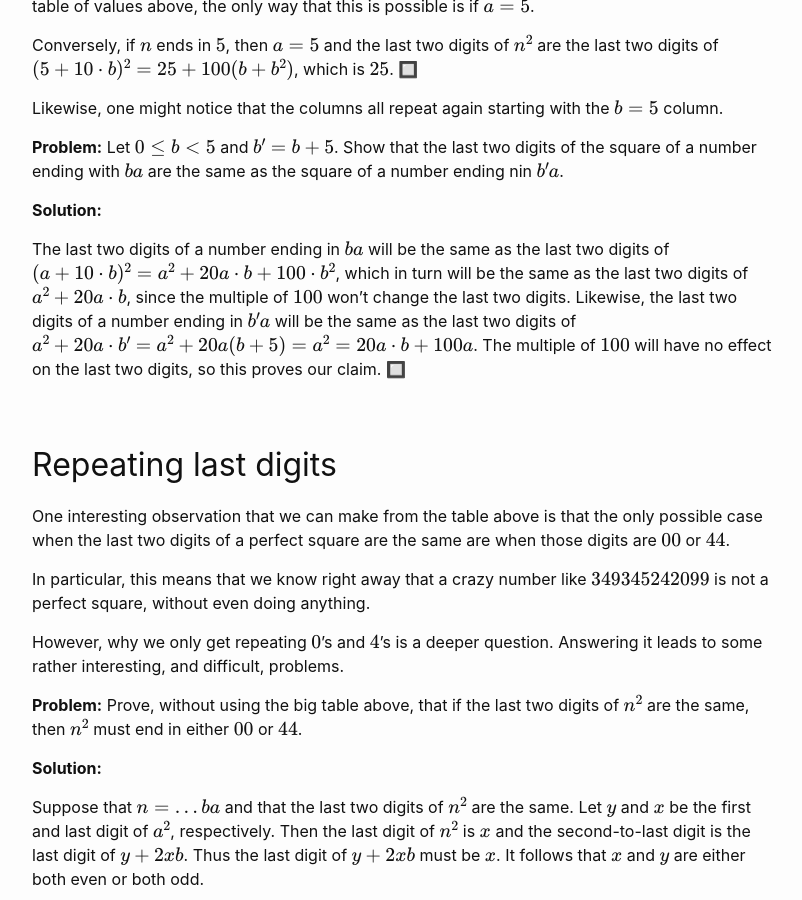
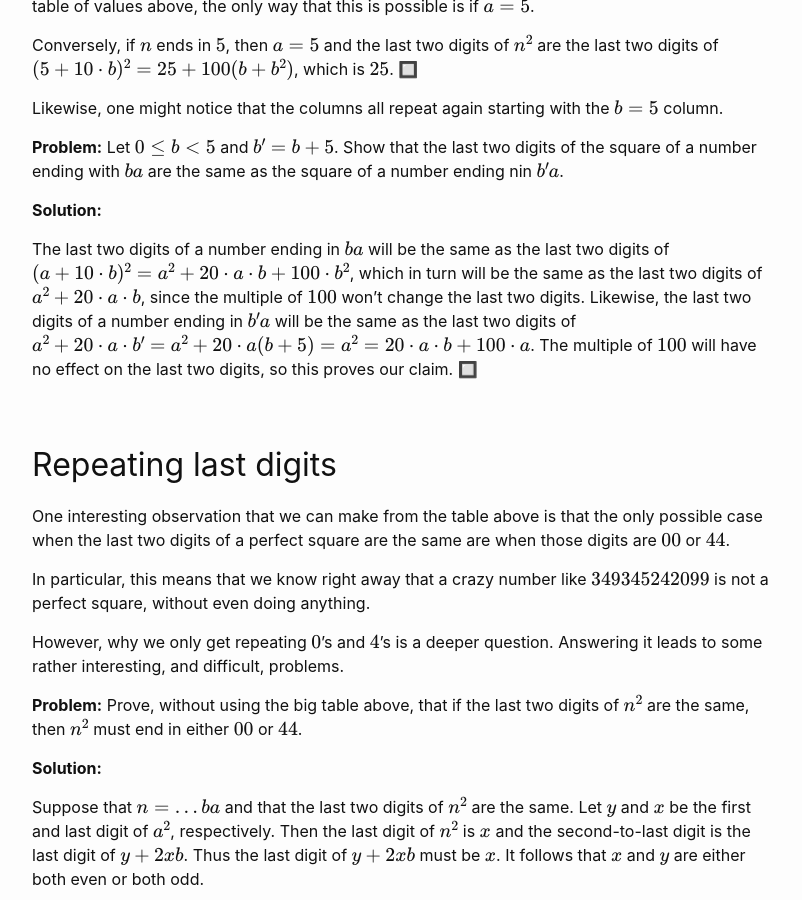
Before and after one commit to wcasper/competitivemath, a Jekyll site: the page built from _posts/2023-02-10-Week-1.md, in a window 1280 px wide and 900 px high, scrolled down 2566 px. Shown: the whole window, without its empty margins (238-1040 px from the left). Built offline with Jekyll 4.4.1, drawn with Linux system fonts in a browser that asks for light colours; emoji names are drawn with the system emoji font.

Commit message:
fixed typo

```diff
--- a/_posts/2023-02-10-Week-1.md
+++ b/_posts/2023-02-10-Week-1.md
@@ -97,8 +97,8 @@ Likewise, one might notice that the columns all repeat again starting with the $
 
 **Solution:**
 
-The last two digits of a number ending in $$ba$$ will be the same as the last two digits of $$(a + 10\cdot b)^2 = a^2 + 20a\cdot b + 100\cdot b^2$$, which in turn will be the same as the last two digits of $$a^2 + 20a\cdot b$$, since the multiple of $$100$$ won't change the last two digits.
-Likewise, the last two digits of a number ending in $$b'a$$ will be the same as the last two digits of $$a^2 + 20a\cdot b' = a^2 + 20a(b + 5) = a^2 = 20a\cdot b + 100a$$.  The multiple of $$100$$ will have no effect on the last two digits, so this proves our claim.
+The last two digits of a number ending in $$ba$$ will be the same as the last two digits of $$(a + 10\cdot b)^2 = a^2 + 20\cdot a\cdot b + 100\cdot b^2$$, which in turn will be the same as the last two digits of $$a^2 + 20\cdot a\cdot b$$, since the multiple of $$100$$ won't change the last two digits.
+Likewise, the last two digits of a number ending in $$b'a$$ will be the same as the last two digits of $$a^2 + 20\cdot a\cdot b' = a^2 + 20\cdot a(b + 5) = a^2 = 20\cdot a\cdot b + 100\cdot a$$.  The multiple of $$100$$ will have no effect on the last two digits, so this proves our claim.
 :black_square_button:
 
 ## Repeating last digits
```
